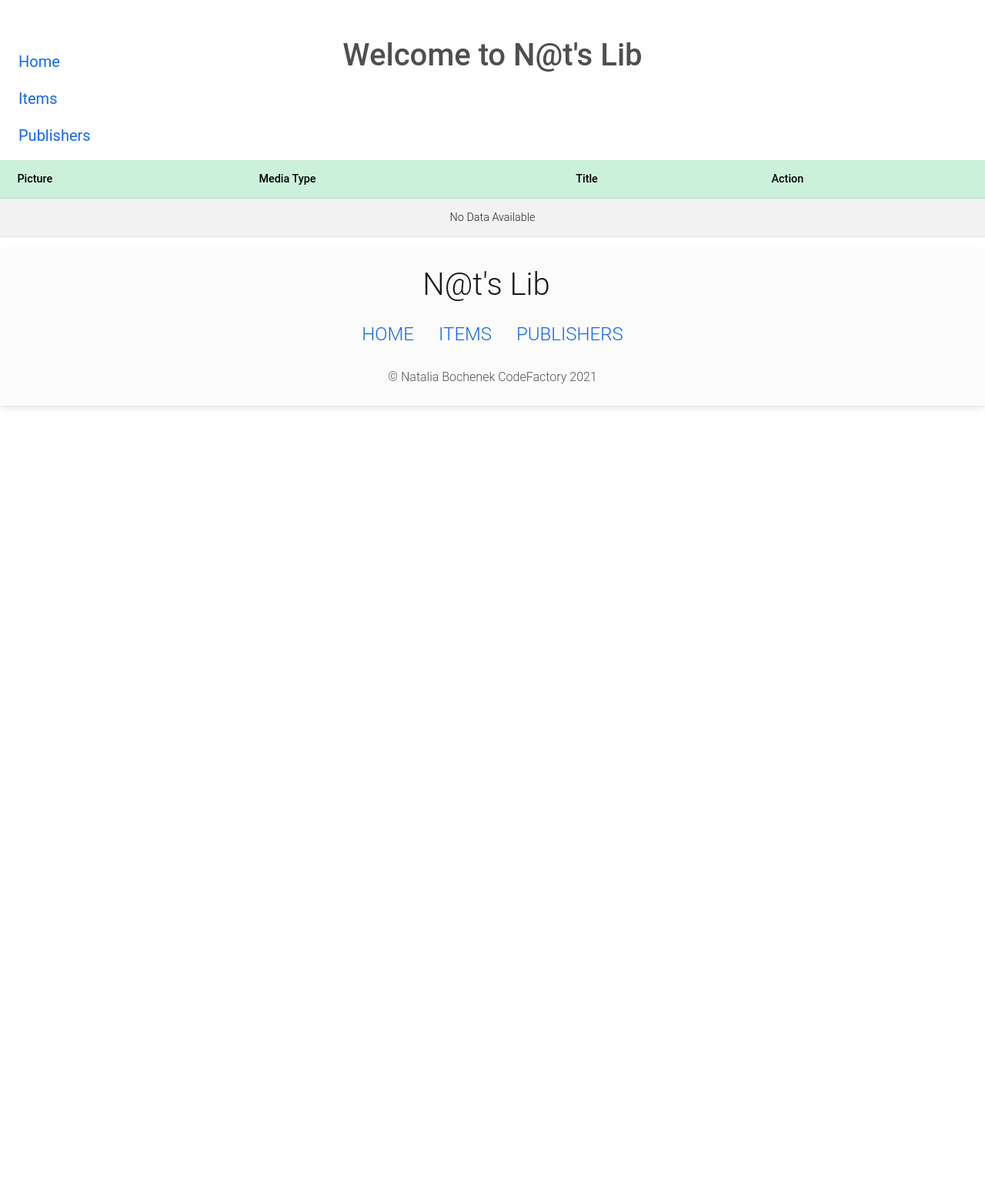
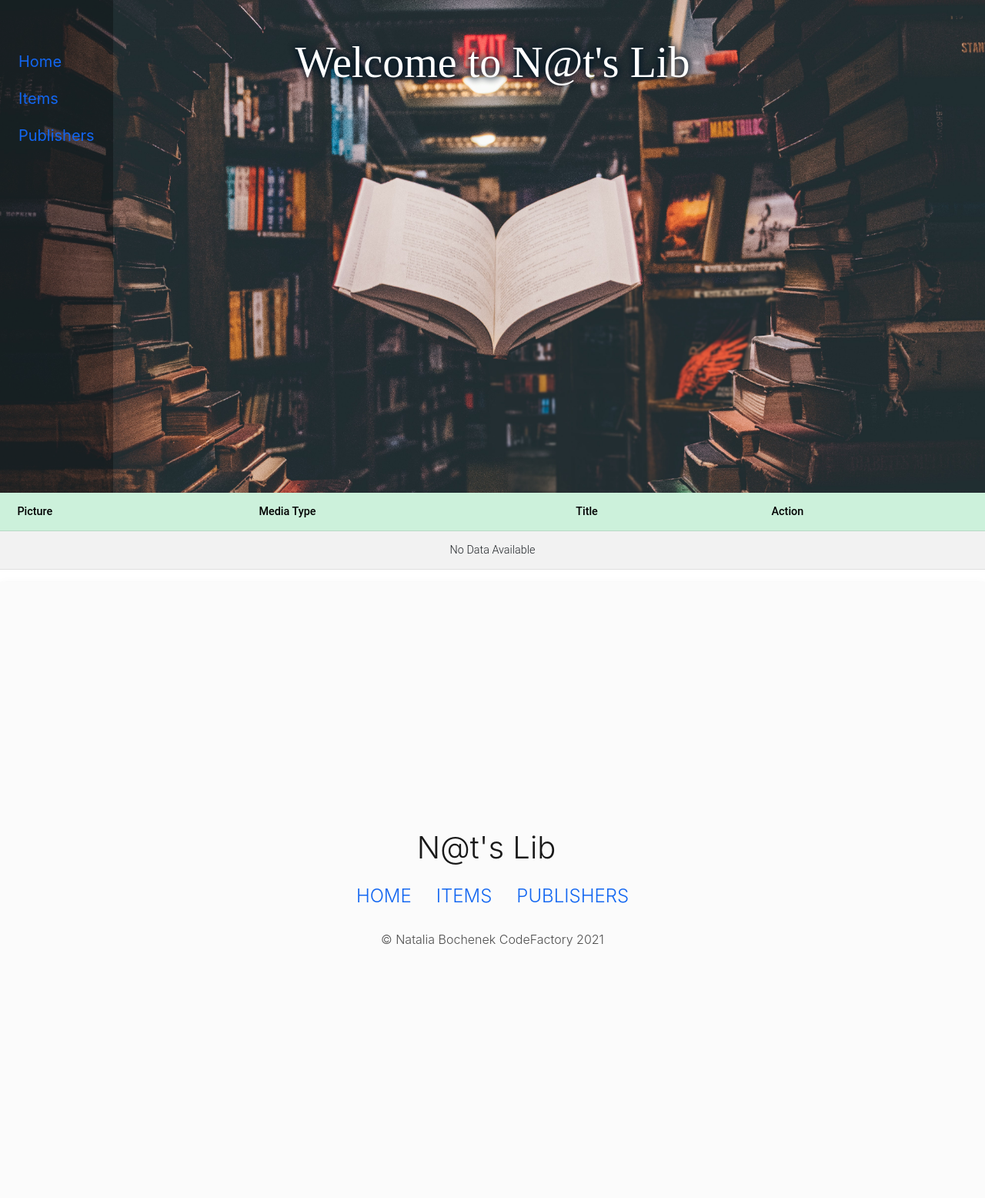
Before and after one commit to nat-oku/FE21-CR10-Natalia, a PHP site: page / in a window 1280 px wide. Shown: the whole page at 77% size. Before the commit the page ends 530 px from the top, so only its background shows below. Run offline with PHP 8.4, Linux system fonts and the light colour scheme; data that the repository does not hold is empty; some libraries are stand-ins or nearby versions.

Commit message:
adding styles for the header and navbar

```diff
--- a/css/style.css
+++ b/css/style.css
@@ -1 +1,100 @@
-/* No CSS *//*# sourceMappingURL=style.css.map */
+/* color palette */
+/* fonts variables */
+h1, h2 {
+  font-family: "Raleway", serif, "Open Sans";
+}
+
+h3, h4, h5, p, a {
+  font-family: "-apple-system", "BlinkMacSystemFont", "Segoe UI", "Roboto", "Open Sans", "Helvetica Neue", sans-serif;
+}
+
+/* background color variables*/
+.bgColor-1 {
+  background-color: #fff;
+}
+
+.bgColor-2 {
+  background-color: #000;
+}
+
+.bgColor-3 {
+  background-color: #001524;
+}
+
+.bgColor-4 {
+  background-color: #15616D;
+}
+
+.bgColor-5 {
+  background-color: #FF7D00;
+}
+
+.bgColor-6 {
+  background-color: #FFECD1;
+}
+
+/* font color variables*/
+.textColor-1 {
+  color: #fff;
+}
+
+.textColor-1-opacity {
+  color: #fff;
+}
+
+.textColor-2 {
+  color: #000;
+}
+
+.textColor-3 {
+  color: #001524;
+}
+
+.textColor-4 {
+  color: #15616D;
+}
+
+.textColor-5 {
+  color: #FF7D00;
+}
+
+.textColor-6 {
+  color: #FFECD1;
+}
+
+/* styling the bg image of the header */
+.bg-image {
+  background: url(../img/jaredd-craig-HH4WBGNyltc-unsplash.jpg) no-repeat center fixed;
+  height: 80vh;
+  -webkit-background-cover: cover;
+  -moz-background-cover: cover;
+  -o-background-cover: cover;
+  background-size: cover;
+}
+
+.bg-image h1 {
+  font-size: 3.5em;
+  text-shadow: 1px 1px 10px #001524, -1px -1px 10px #001524;
+}
+
+/* stylings for the navbar */
+nav {
+  z-index: 1;
+  height: 100vh;
+  width: auto;
+  background-color: rgba(0, 0, 0, 0.3);
+}
+
+nav a {
+  color: #fff;
+}
+
+nav a:hover {
+  color: #15616D;
+}
+
+nav a:active {
+  border-bottom: 2px solid #fff;
+  color: #fff;
+}
+/*# sourceMappingURL=style.css.map */
--- a/css/style.scss
+++ b/css/style.scss
@@ -0,0 +1,38 @@
+@import 'variables';
+
+
+/* styling the bg image of the header */
+.bg-image{
+  background: url(../img/jaredd-craig-HH4WBGNyltc-unsplash.jpg) no-repeat center fixed;
+  height: 80vh;
+  -webkit-background-cover: cover ;
+  -moz-background-cover: cover ;
+  -o-background-cover: cover ;
+  background-size: cover;
+
+  h1 {
+    font-size: 3.5em;
+    text-shadow: 1px 1px 10px $brand-color-3, -1px -1px 10px $brand-color-3;
+  }
+}
+
+/* stylings for the navbar */
+nav {
+  z-index: 1;
+  height: 100vh;
+  width: auto;
+  background-color: $brand-color-2-opacity;
+
+  a {
+    color: $brand-color-1;
+
+    &:hover {
+      color: $brand-color-4;
+    }
+
+    &:active {
+      border-bottom: 2px solid $brand-color-1;
+      color: $brand-color-1;
+    }
+  }
+}
```
Also changed, not shown: 1 other file.
